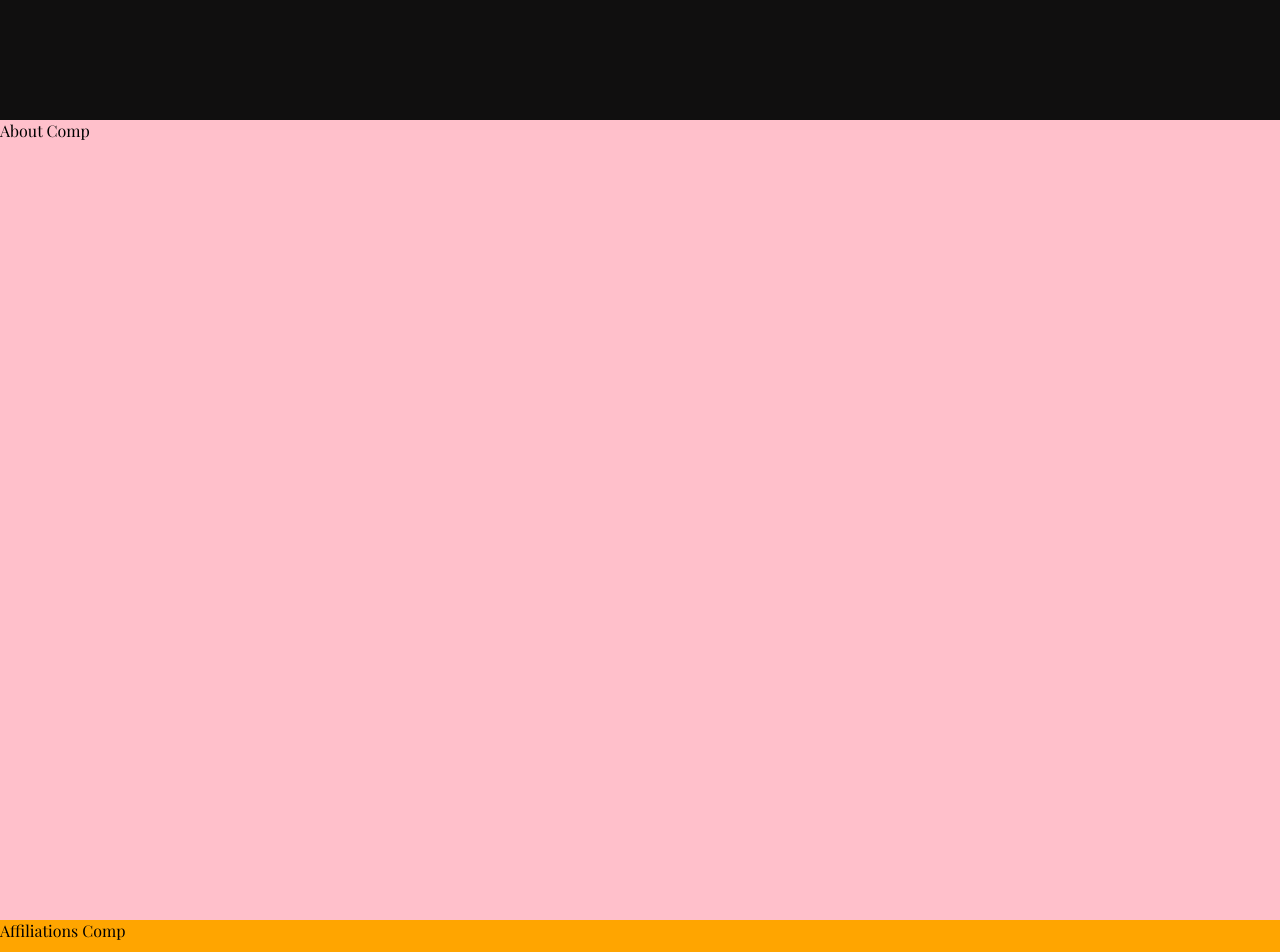
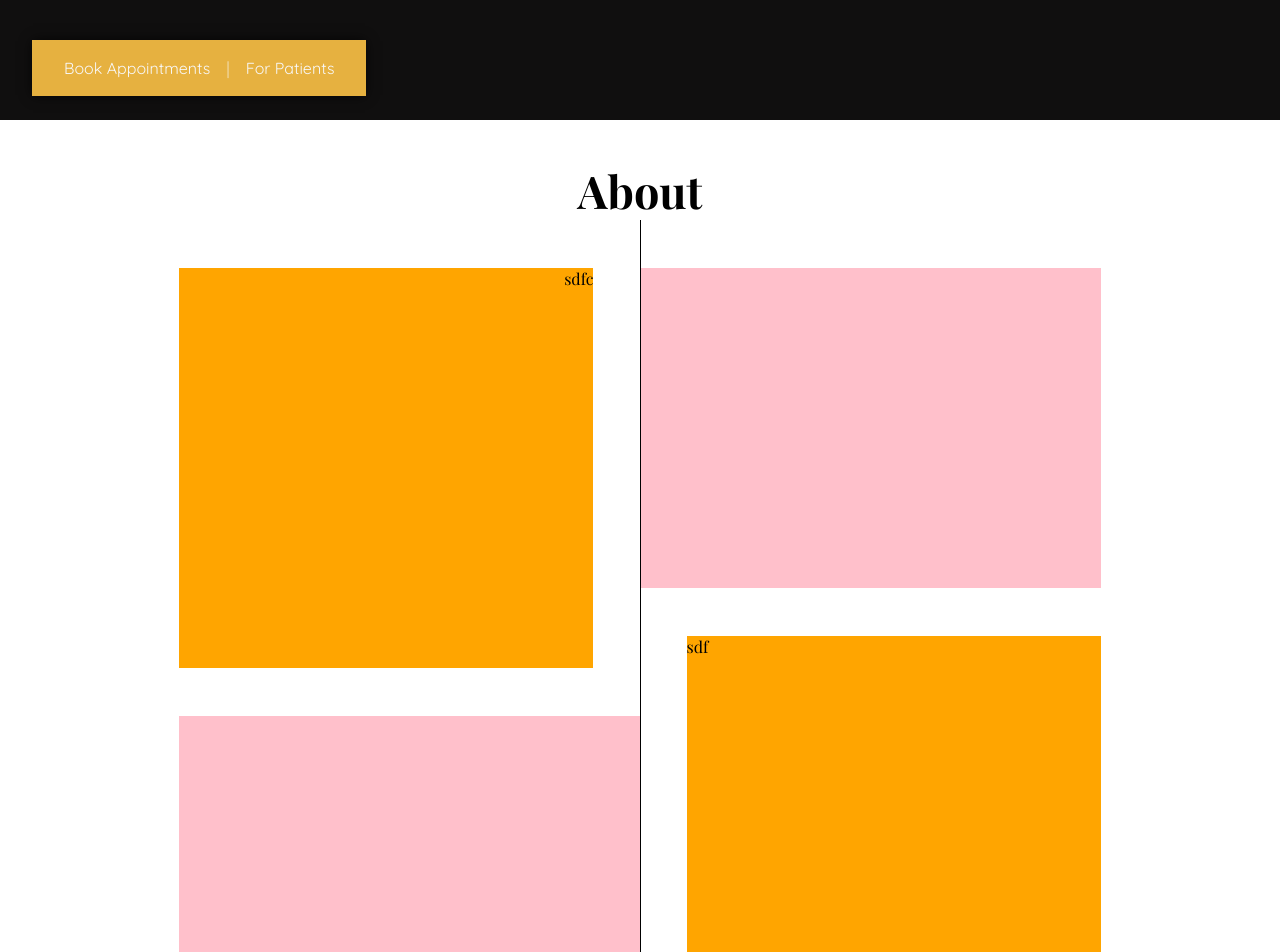
Before and after one commit to ishita1805/portfolio-site-ramkabra, a React (Create React App) app: page / in a window 1280 px wide. Shown: the part 680-1632 px from the top of the page. Built offline with nearby package versions, Linux system fonts and the light colour scheme.

Commit message:
about us

```diff
--- a/public/index.html
+++ b/public/index.html
@@ -9,7 +9,7 @@
       name="Dr. Shriram Kabra"
       content="Web site created using create-react-app"
     />
-
+    <link rel="stylesheet" href="https://stackpath.bootstrapcdn.com/font-awesome/4.7.0/css/font-awesome.min.css" integrity="sha384-wvfXpqpZZVQGK6TAh5PVlGOfQNHSoD2xbE+QkPxCAFlNEevoEH3Sl0sibVcOQVnN" crossorigin="anonymous">
     <link rel="manifest" href="%PUBLIC_URL%/manifest.json" />
 
     <title>Dr. Shriram Kabra | Leading Nephrologist in Delhi NCR</title>
--- a/src/App.js
+++ b/src/App.js
@@ -5,6 +5,7 @@ import Patients from './containers/patients'
 import Appointments from './containers/appointments'
 import Footer from './components/footer'
 import FixedIcon from './components/iconFixed'
+import Privacy from './containers/privacyPolicy'
 
 const App = () => {
   return (
@@ -13,6 +14,7 @@ const App = () => {
         <Route exact path ='/' component={Homepage}/>
         <Route exact path='/patients' component={Patients}/>
         <Route exact path='/appointments' component={Appointments}/>
+        <Route exact path='/privacy-policy' component={Privacy}/>
       </Switch>
       <Footer/>
       <FixedIcon/>
--- a/src/components/about/about.css
+++ b/src/components/about/about.css
@@ -1,7 +1,85 @@
 #about{
-    min-height:100vh;
-    width:100%;
-    background:pink;
+    min-height:90vh;
+    width:90%;
+    padding:5vh 5%;
+    padding-bottom:13vh;
+    display:flex;
+    flex-direction:column;
+    align-items:center;
+    justify-content:flex-start;
+    background:white;
     display:flex;
     flex-direction:column;
 }
+#about h1{
+    margin:0;
+    font-family:'Playfair Display', serif;
+    font-size:45px;
+    font-weight:700;
+}
+.about-cont{
+    width:80%;
+    min-height:100vh;
+    display:flex;
+    flex-direction:row;
+}
+.about-cont-in-1{
+    width:100%;
+    min-height:100vh;
+    display:flex;
+    flex-direction:column;
+    background: transparent;
+}
+.about-cont-in-2{
+    width:100%;
+    min-height:100vh;
+    display:flex;
+    flex-direction:column;
+    border-left:solid 0.5px black;
+    background: transparent;
+}
+.about-1{
+    margin-top:6vh;
+    width:100%;
+    background:pink;
+    height:40vh;
+}
+.about-img-right{
+    width:90%;
+    margin-left:10%;
+    margin-top:6vh;
+    height:50vh;
+    display:flex;
+    align-items:flex-start;
+    justify-content: flex-start;
+    background:orange;
+}
+.about-img-left{
+    width:90%;
+    margin-right:10%;
+    margin-top:6vh;
+    height:50vh;
+    display:flex;
+    align-items:flex-start;
+    justify-content: flex-end;
+    background:orange;
+}
+.about-2{
+    margin-top:6vh;
+    width:100%;
+    background:pink;
+    height:40vh;
+}
+@media screen and (max-width:1200px){
+    .about-cont{
+        width:100%;
+    }
+}
+@media screen and (max-width:750px){
+    .about-cont{
+        flex-direction:column;
+    }
+    .about-cont-in-2{
+        border-left:none;
+    }
+}
--- a/src/components/about/index.js
+++ b/src/components/about/index.js
@@ -4,7 +4,22 @@ import './about.css'
 const About = () => {
     return (
         <div id='about'>
-            About Comp
+            <h1>About</h1>
+            <div className='about-cont'>
+
+                <div className='about-cont-in-1'>
+                    <div className='about-img-left'>sdfc</div>
+                    <div className='about-2'></div>
+                    <div className='about-2'></div>
+                </div>
+
+                <div className='about-cont-in-2'>
+                    <div className='about-1'></div>
+                    <div className='about-img-right'>sdf</div>
+                    <div className='about-1'></div>
+                </div>
+
+            </div>
         </div>
     )
 }
--- /dev/null
+++ b/src/components/footer/footer.css
@@ -0,0 +1,73 @@
+.footer{
+    width:100%;
+    padding:4vh 0;
+    min-height:14vh;
+    background:#100F0F;
+    display:flex;
+    flex-direction:row;
+    align-items:center;
+    justify-content:space-between;
+}
+.footer a{
+    text-decoration:none;
+    color:#6C695E;
+}
+.footer1{
+    display:flex;
+    margin-left:12vh;
+    flex-direction:column;
+}
+.footer1 h2{
+    font-size:22px;
+    margin:0.5vh 0;
+    color:#B8A76A;
+}
+.footer1 p{
+    margin:0.2vh 0;
+    color:#6C695E;
+}
+.footer2{
+    display:flex;
+    margin-right:12vh;
+    text-align: right;
+    flex-direction:column;
+}
+.footer2 h3{
+    margin:0.5vh 0;
+    color:#B8A76A;
+}
+.footer2 p{
+    margin:0.2vh 0;
+    color:#6C695E;
+}
+.foot-icons{
+    display:flex;
+    flex-direction:row;
+    justify-content: flex-end;
+}
+.footer2 i{
+    font-size:23px;
+    margin:0.2vh 0;
+    margin:0.5vh 0.5vh;
+    color:#6C695E;
+}
+@media screen and (max-width:750px){
+    .footer{
+        width:100%;
+        padding:4vh 0;
+        min-height:14vh;
+        background:#100F0F;
+        display:flex;
+        flex-direction:column;
+        align-items:flex-end;
+        justify-content:flex-end;
+    }
+    .footer1{
+        margin-right:7vh;
+        text-align:right;
+        margin-bottom:4vh;
+    }
+    .footer2{
+        margin-right:7vh;
+    }
+}
--- a/src/components/footer/index.js
+++ b/src/components/footer/index.js
@@ -1,9 +1,28 @@
 import React from 'react'
+import './footer.css'
+import { Link } from 'react-router-dom';
 
 const Footer = () => {
     return (
-        <div>
-            Footer Comp
+        <div className='footer'>
+
+            <div className='footer1'>
+                <h2>Dr. Shriram Kabra</h2>
+                <p>Email:  shriramkabra28@gmail.com</p>
+                {/* <p>Number: +91 9212391619 /  +91 9003783680</p> */}
+                <Link exact target='__blank' to='/privacy-policy'>Privacy Policy @2021</Link>
+            </div>
+
+
+            <div className='footer2'>
+                <h3>Designed and Developed by</h3>
+                <p><a href='mailto:ishitakabra1805@gmail.com'>Ishita Kabra</a></p>
+                <div className='foot-icons'>
+                    <a target='__blank' href='https://github.com/ishita1805'><i class="fa fa-github"></i></a>
+                    <a target='__blank' href='https://www.linkedin.com/in/ishita-kabra-3b305818b'><i class="fa fa-linkedin"></i></a>
+                </div>
+            </div>
+
         </div>
     )
 }
--- /dev/null
+++ b/src/components/iconFixed/iconFixed.css
@@ -0,0 +1,87 @@
+.icon-fixed i, .icon-fixed-small i{
+    font-size:20px;
+}
+.icon-fixed{
+    position:fixed;
+    bottom:3vh;
+    left:4vh;
+    cursor:pointer;
+    background:#e6b140;
+    padding:2vh;
+    height:3vh;
+    min-width:20vw;
+    display:flex;
+    flex-direction:row;
+    align-items:center;
+    justify-content: center;
+    color:rgb(250, 250, 250);
+    -webkit-box-shadow: 0px 0 12px -1px rgba(0,0,0,0.87);
+    -moz-box-shadow: 0px 0 12px -1px rgba(0,0,0,0.87);
+    box-shadow: 0px 0 12px -1px rgba(0,0,0,0.87);
+    transition:0.4s;
+    overflow:hidden;
+}
+.icon-fixed-small{
+    position:fixed;
+    bottom:3vh;
+    left:4vh;
+    cursor:pointer;
+    background:#100F0F;
+    padding:2vh;
+    height:3vh;
+    display:flex;
+    flex-direction:row;
+    align-items:center;
+    justify-content: center;
+    min-width:3vh;
+    color:rgb(155, 152, 152);
+    -webkit-box-shadow: 0px 0 12px -1px rgba(0,0,0,0.87);
+    -moz-box-shadow: 0px 0 12px -1px rgba(0,0,0,0.87);
+    box-shadow: 0px 0 12px -1px rgba(0,0,0,0.87);
+    transition:0.4s;
+    overflow:hidden;
+}
+.icon-fixed a{
+    margin:0 2vh;
+    color:rgb(248, 248, 248);
+    text-decoration:none !important;
+    font-family:'Quicksand', sans-serif;
+}
+.i a{
+    margin:0 2vh;
+    color:rgb(155, 152, 152);
+    text-decoration:none !important;
+    font-family:'Quicksand', sans-serif;
+}
+.icon-1{
+    min-width:3vh;
+    display:flex;
+    flex-direction:row;
+    align-items:center;
+    justify-content: center;
+    transition:0.4s;
+}
+.display{
+    display:flex;
+    transition:0.4s;
+}
+.hide{
+    display:none;
+    transition:0.4s;
+}
+.icon-2{
+    min-width:12vw;
+    display:flex;
+    flex-direction:row;
+    align-items:center;
+    justify-content: center;
+    transition:0.4s;
+}
+@media screen and (max-width:900px){
+    .icon-fixed{
+        left:2vh;
+    }
+    .icon-fixed-small{
+        left:2vh;
+    }
+}
--- a/src/components/iconFixed/index.js
+++ b/src/components/iconFixed/index.js
@@ -1,11 +1,54 @@
-import React from 'react'
+import React, { useState } from 'react'
+import './iconFixed.css'
+import { Link } from 'react-router-dom'
 
 const FixedIcon = () => {
+    const [visible,setVisible] = useState(true);
+    const [onClickhandler,setOnClickHandler] = useState(false);
+
+    window.onscroll = () => {
+        if(window.scrollY === 0 && visible !== true)  setVisible(true);
+        else if(window.scrollY > 20 && visible !== false) setVisible(false);
+    }
     return (
-        <div>
-            FixedIcon Comp
+        <div className={visible?'icon-fixed':'icon-fixed-small'}>
+            {
+                visible?
+                <>
+                <Link to='/appointments' exact>Book Appointments</Link> | <Link to='/patients' exact>For Patients</Link>
+                </>:
+                <>
+                <div className={!onClickhandler?'icon-1':'icon-2'}>
+
+                    <i class={!onClickhandler?'fa fa-chevron-right display':'fa fa-chevron-right hide'} onClick={()=>setOnClickHandler(!onClickhandler)}></i>
+
+                       <div className={onClickhandler?'i display':'i hide'}> <Link to='/appointments' exact>Book Appointments</Link> | <Link to='/patients' exact>For Patients</Link> </div>
+                        <i class={onClickhandler?'fa fa-chevron-left display':'fa fa-chevron-left hide'} onClick={()=>setOnClickHandler(!onClickhandler)}></i>
+
+
+                </div>
+                </>
+            }
         </div>
+
     )
 }
 
 export default FixedIcon
+
+//  <div className='icon-fixed'>
+//             <Link to='/appointments' exact>Book Appointments</Link> | <Link to='/patients' exact>For Patients</Link>
+
+//              {
+//                 visible?
+//                 <>
+//                 <Link to='/appointments' exact>Book Appointments</Link> | <Link to='/patients' exact>For Patients</Link>
+//                 </>:
+//                 <div>
+//                     <span>
+//                         <Link to='/appointments' exact>Book Appointments</Link> | <Link to='/patients' exact>For Patients</Link>
+//                     </span>
+//                     <i onClick={()=>setOnClickHandler(!onClickhandler)} class={!onClickhandler?"fa fa-chevron-left":"fa fa-chevron-right"}></i>
+//                 </div>
+//                 }
+//         </div>
--- /dev/null
+++ b/src/containers/privacyPolicy/index.js
@@ -0,0 +1,11 @@
+import React from 'react'
+
+const Privacy = () => {
+    return (
+        <div>
+            Privacy Policy
+        </div>
+    )
+}
+
+export default Privacy
--- a/src/index.css
+++ b/src/index.css
@@ -7,3 +7,13 @@ body {
 .comp-containers{
   min-height:100vh;
 }
+::-webkit-scrollbar {
+  width:5px;
+}
+::-webkit-scrollbar-track {
+  background: #c5c5c5;
+}
+::-webkit-scrollbar-thumb {
+  background: rgb(61, 61, 61);
+  border-radius: 4px;
+}
```
